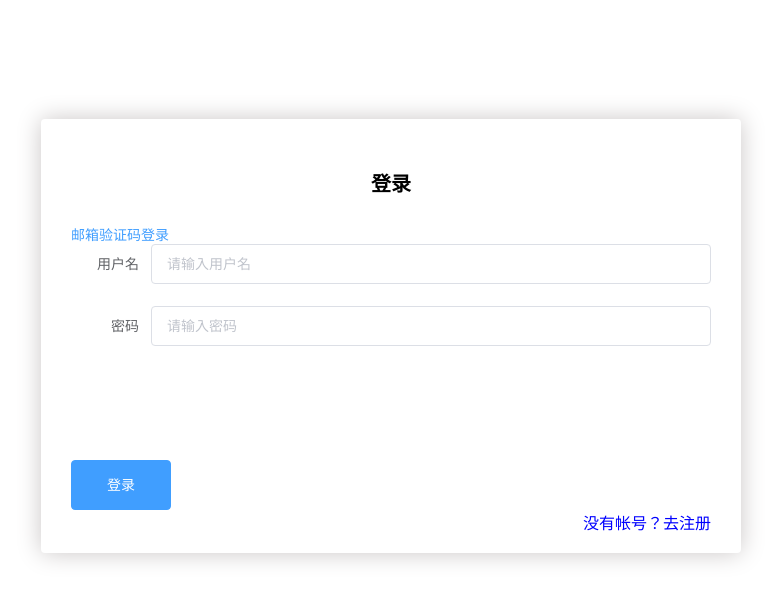
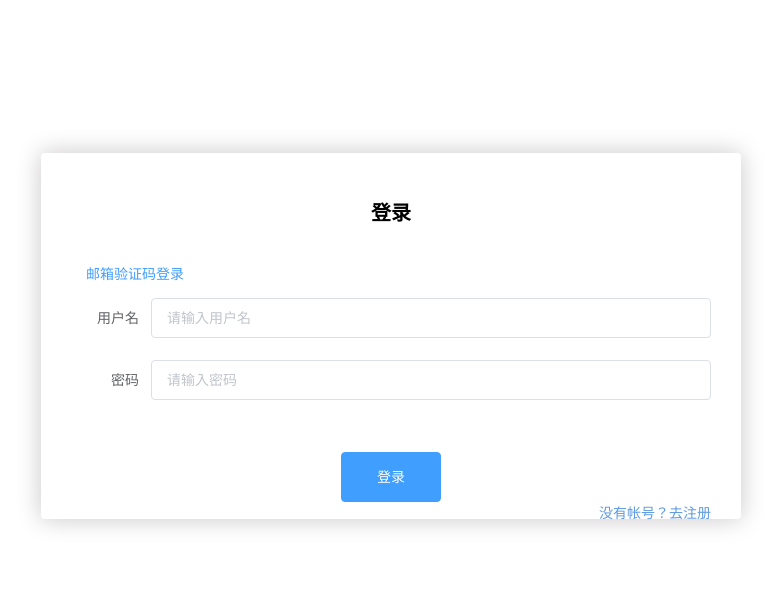
Before and after one commit to Lreverse/lvyou-vue, a Vue app: page /login in a window 1280 px wide. Shown: the top 600 px of the page, without its empty margins (249-1030 px from the left). Built offline with nearby package versions, Linux system fonts and the light colour scheme; what vue-infinite-loading would draw is missing.

Commit message:
修改登录注册样式

```diff
--- a/src/components/Login.vue
+++ b/src/components/Login.vue
@@ -25,10 +25,12 @@
 
                     </el-form-item>
                 </div>
-                <div class="btn_part">
-                    <div><el-button type="primary" class="btn" @click="login">登录</el-button></div>
+                <div class="bottom_part">
+                    <div class="btn_part">
+                        <el-button type="primary" class="btn" @click="login">登录</el-button>
+                    </div>
                     <div class="txt-r">
-                        <router-link to="/register">没有帐号？去注册</router-link>
+                        <el-link type="primary"><router-link to="/register">没有帐号？去注册</router-link></el-link>
                     </div>
                 </div>
 
--- a/src/components/Register.vue
+++ b/src/components/Register.vue
@@ -25,10 +25,12 @@
           </el-form-item>
         </div>
 
-        <div class="btn_part">
-          <div><el-button type="primary" class="btn" @click="register">注册</el-button></div>
+        <div class="bottom_part">
+          <div class="btn_part">
+            <el-button type="primary" class="btn" @click="register">注册</el-button>
+          </div>
           <div class="txt-r">
-            <router-link to="/login">已有帐号？去登录</router-link>
+            <el-link type="primary"><router-link to="/login">已有帐号？去登录</router-link></el-link>
           </div>
         </div>
 
--- a/src/components/index.css
+++ b/src/components/index.css
@@ -5,37 +5,40 @@
 }
 .sign-box{
     width: 50%;
-    height: 60%;
+    height: 50%;
     background-color: #fff;
     padding: 30px 30px 0;
     border-radius: 4px;
     box-shadow: 0 0 25px #cac6c6;
 }
+.switch {
+    margin: 15px;
+}
+.bottom_part{
+    display: block;
+    position: relative;
+    top: 30px;
+}
+.btn_part{
+    display: flex;
+    justify-content: center;
+}
 .btn{
     width: 100px;
     height: 50px;
 }
-.btn_part{
-    position: relative;
-    top: 30px;
-}
-.btn_part{
-    position: relative;
-    top: 92px;
-}
 .txt-r{
     width: 100%;
     text-align: end;
-
 }
 .title{
     font-size: 20px;
     text-align: center;
-    line-height: 30px;
+    line-height: 20px;
     margin-bottom: 25px;
 }
 a{
-    color: blue;
+    color: rgb(93, 154, 225);
     text-decoration: none;
 }
 .page{
```
